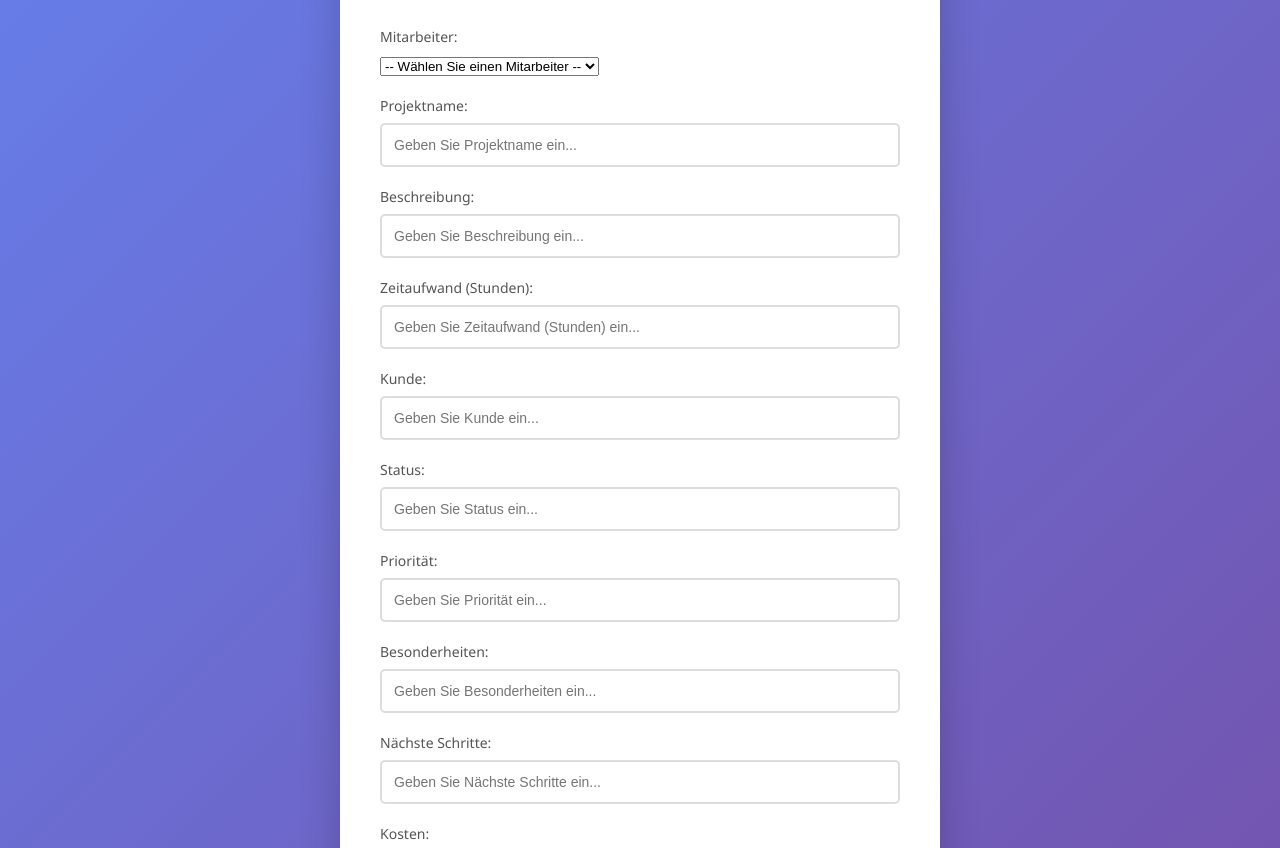
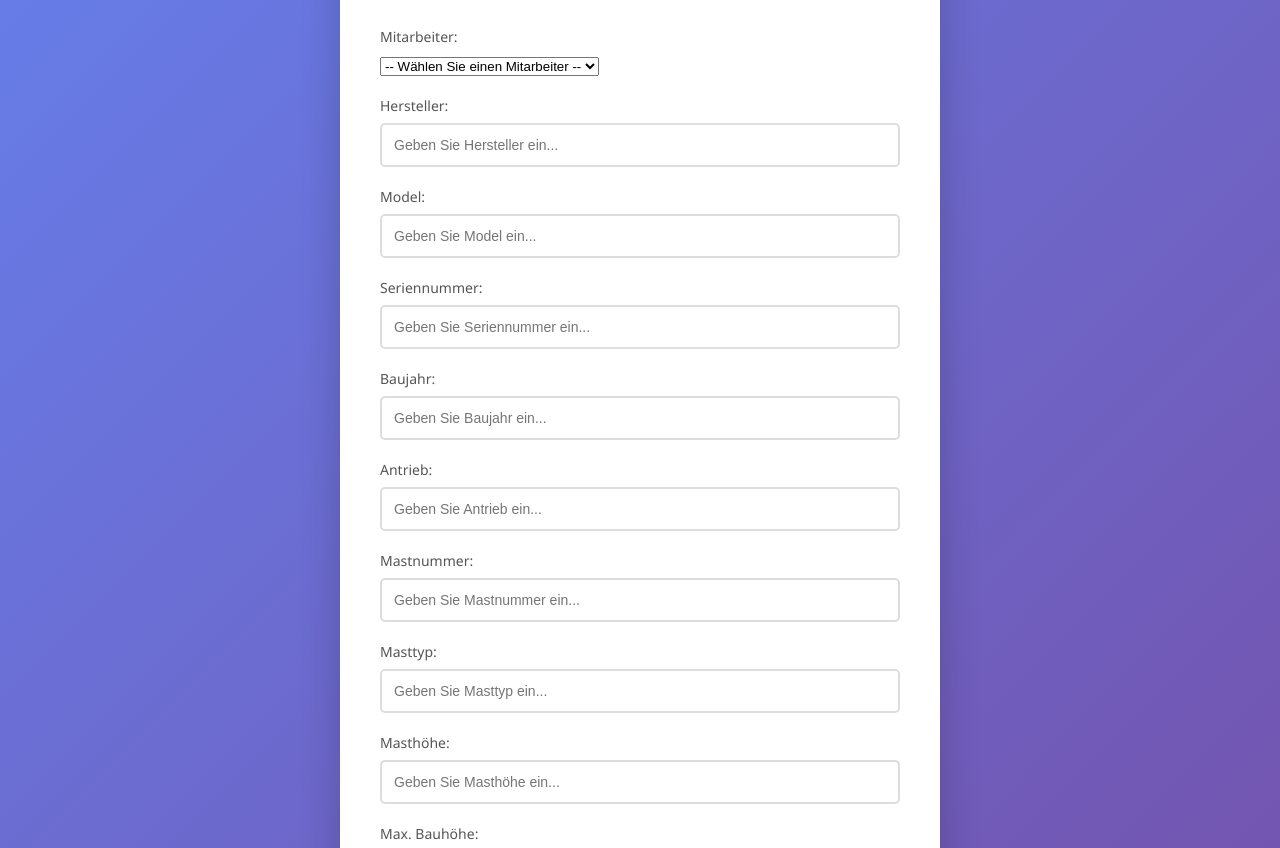
Before and after one commit to 1marcofischer1-wq/Web-App-Garantie, a website: page public/index.html in a window 1280 px wide. Shown: the part 101-949 px from the top of the page. Drawn offline with Linux system fonts and the light colour scheme.

Commit message:
Add new fields to the fieldNames array in index.html

```diff
--- a/public/index.html
+++ b/public/index.html
@@ -128,16 +128,16 @@
 
   <script>
     const fieldNames = [
-      'Projektname',
-      'Beschreibung',
-      'Zeitaufwand (Stunden)',
-      'Kunde',
-      'Status',
-      'Priorität',
-      'Besonderheiten',
-      'Nächste Schritte',
-      'Kosten',
-      'Notizen'
+      'Hersteller',
+      'Model',
+      'Seriennummer',
+      'Baujahr',
+      'Antrieb',
+      'Mastnummer',
+      'Masttyp',
+      'Masthöhe',
+      'Max. Bauhöhe',
+      'Bereifung, Art + Größe + Stückzahl'
     ];
 
     const container = document.getElementById('textFields');
```
